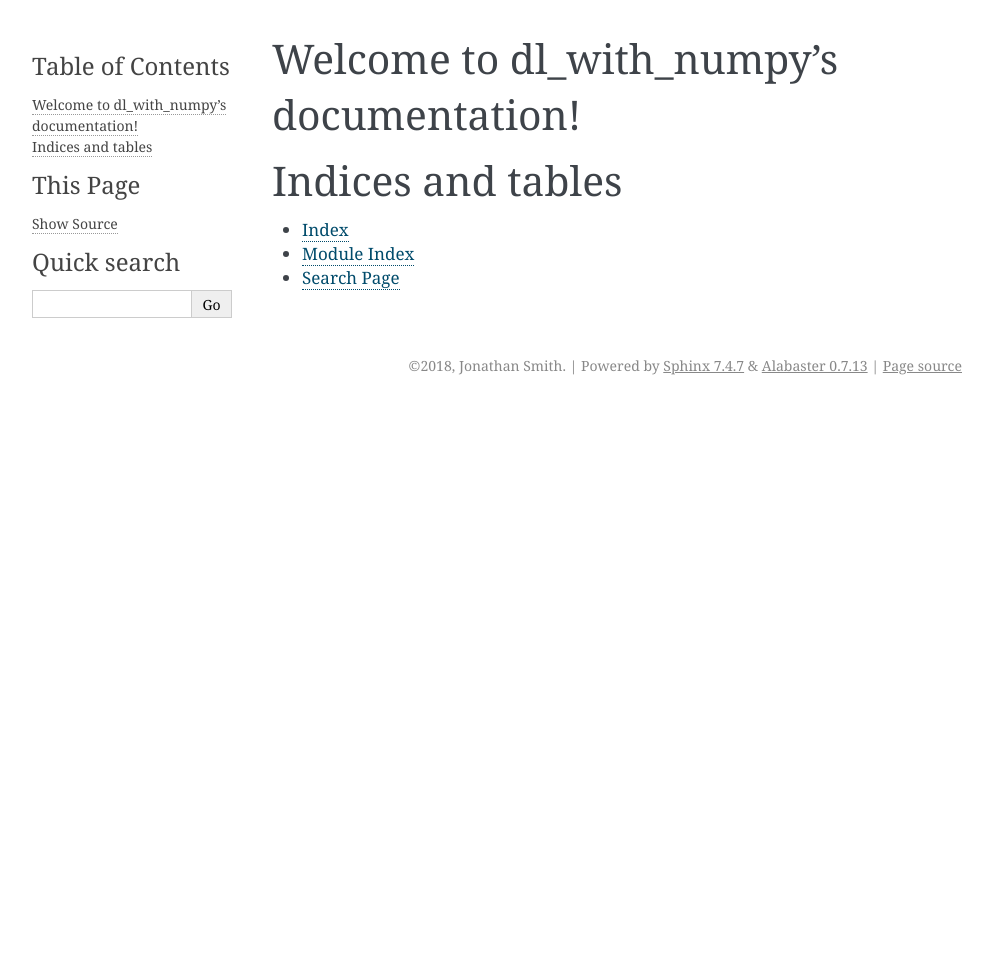
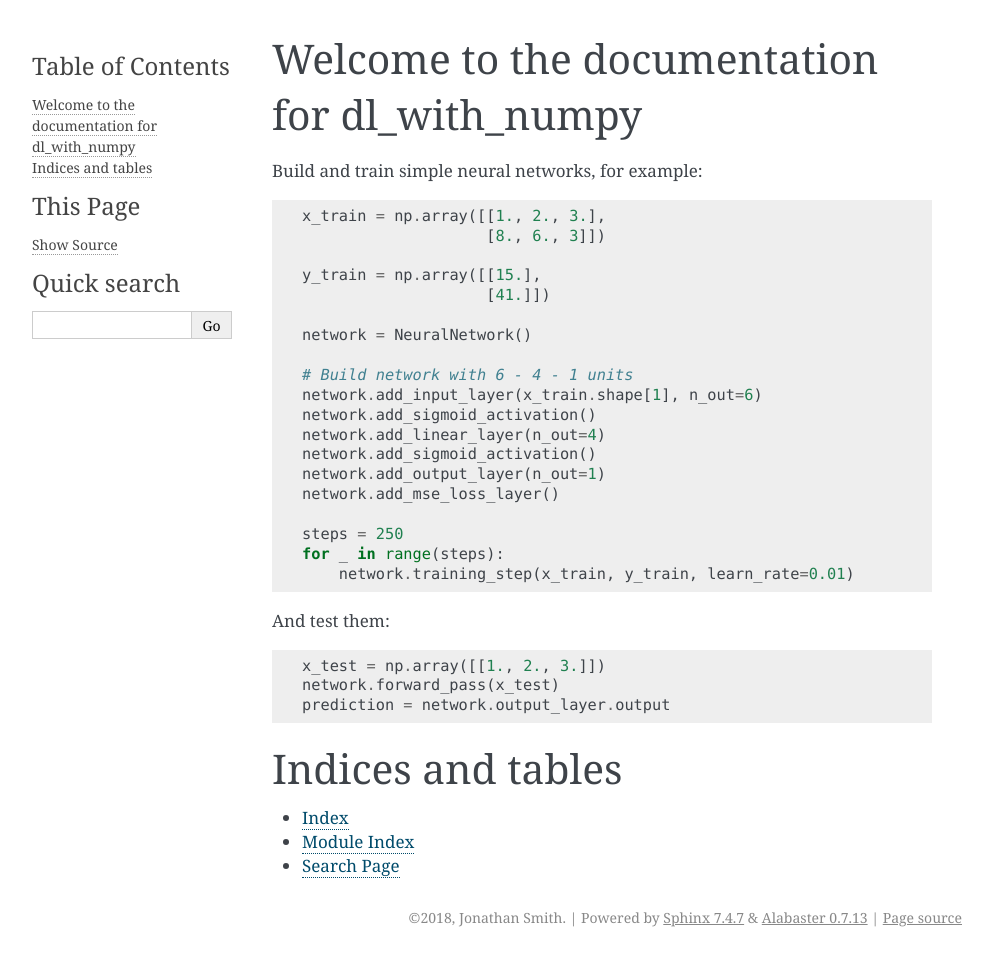
Before and after one commit to jonathan-smith-1/dl_with_numpy, a Sphinx documentation site: the page built from docs/source/index.rst, in a window 1280 px wide. Shown: the whole page, without its empty margins (148-1141 px from the left). Built offline with Sphinx 7.4.7, drawn with Linux system fonts in a browser that asks for light colours; before the commit the page ends 900 px from its top, so only the background shows below that.

Commit message:
Add example code to docs

```diff
--- a/docs/source/index.rst
+++ b/docs/source/index.rst
@@ -3,10 +3,36 @@
    You can adapt this file completely to your liking, but it should at least
    contain the root `toctree` directive.
 
-Welcome to dl_with_numpy's documentation!
-=========================================
+Welcome to the documentation for dl_with_numpy
+==============================================
+Build and train simple neural networks, for example::
+
+   x_train = np.array([[1., 2., 3.],
+                       [8., 6., 3]])
+
+   y_train = np.array([[15.],
+                       [41.]])
+
+   network = NeuralNetwork()
+
+   # Build network with 6 - 4 - 1 units
+   network.add_input_layer(x_train.shape[1], n_out=6)
+   network.add_sigmoid_activation()
+   network.add_linear_layer(n_out=4)
+   network.add_sigmoid_activation()
+   network.add_output_layer(n_out=1)
+   network.add_mse_loss_layer()
+
+   steps = 250
+   for _ in range(steps):
+       network.training_step(x_train, y_train, learn_rate=0.01)
 
 
+And test them::
+
+    x_test = np.array([[1., 2., 3.]])
+    network.forward_pass(x_test)
+    prediction = network.output_layer.output
 
 Indices and tables
 ==================
```
